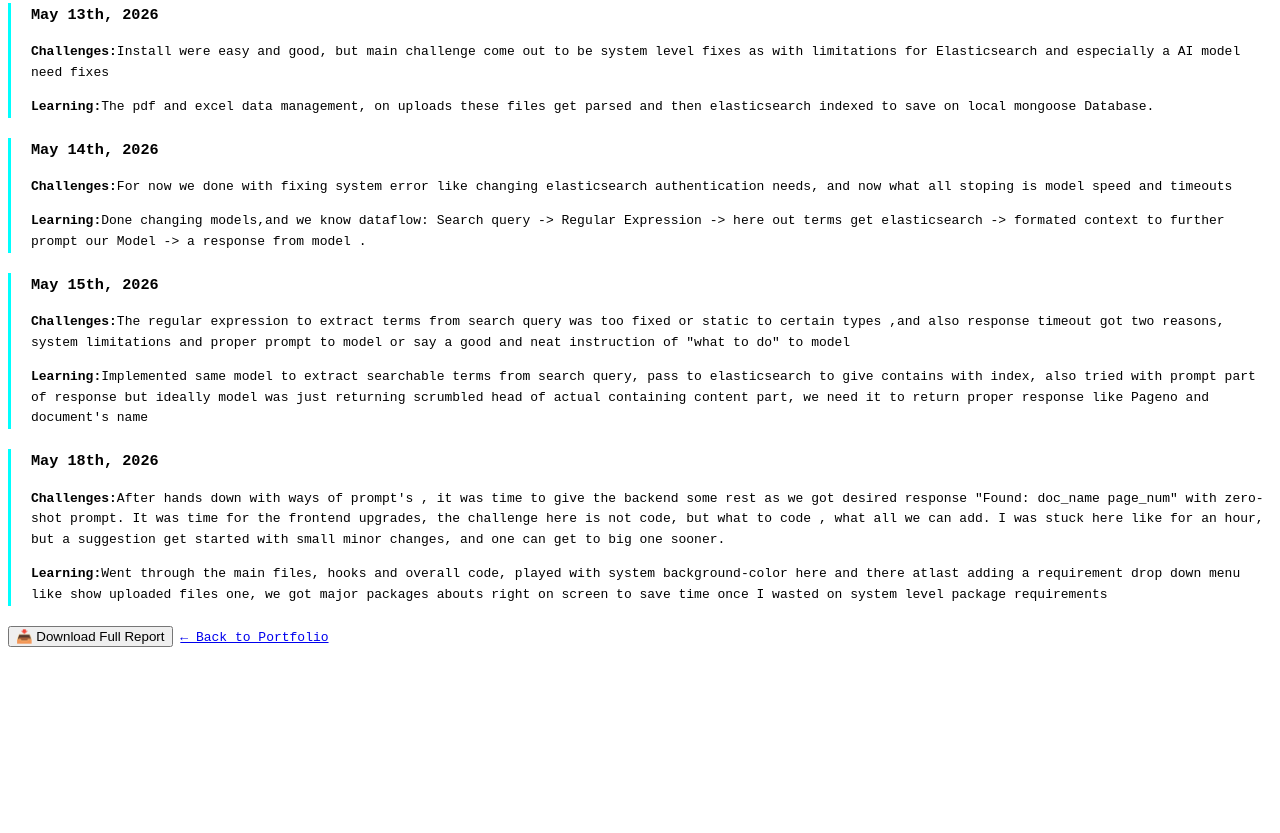
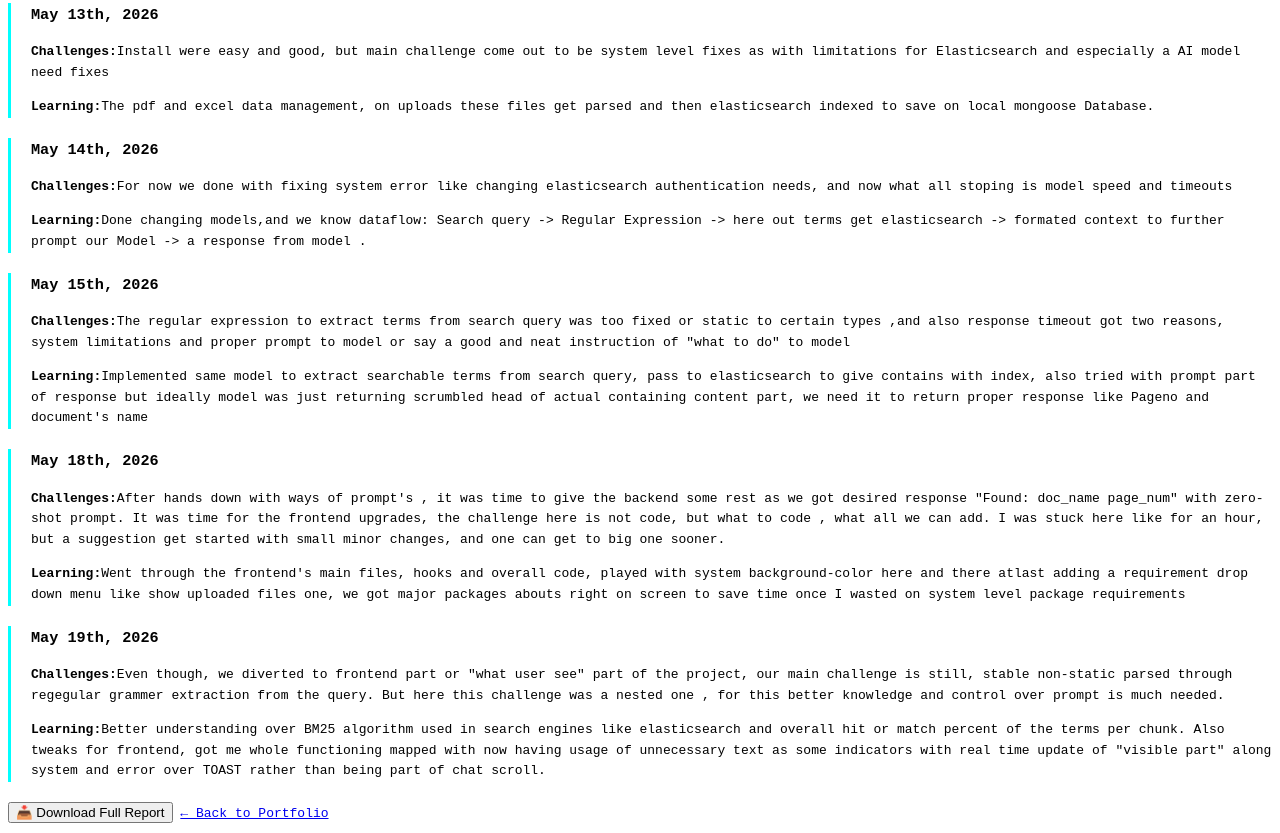
Before and after one commit to AdityaKcodes/portfolio, a plain HTML site: page intern-log.html in a window 1280 px wide. Shown: the part 444-1277 px from the top of the page. Before the commit the page ends 1100 px from the top, so only its background shows below. Drawn offline with Linux system fonts and the light colour scheme.

Commit message:
entry 19th May 2026

```diff
--- a/intern-log.html
+++ b/intern-log.html
@@ -61,11 +61,16 @@
    <div class="log-entry">
     <h3>May 18th, 2026</h3>
     <p><strong>Challenges:</strong>After hands down with ways of prompt's , it was time to give the backend some rest as we got desired response "Found: doc_name page_num" with zero-shot prompt. It was time for the frontend upgrades, the challenge here is not code, but what to code , what all we can add. I was stuck here like for an hour, but a suggestion get started with small minor changes, and one can get to big one sooner.</p>
-    <p><strong>Learning:</strong>Went through the main files, hooks and overall code, played with system background-color here and there atlast adding a requirement drop down menu like show uploaded files one, we got major packages abouts right on screen to save time once I wasted on system level package requirements</p>
+    <p><strong>Learning:</strong>Went through the frontend's main files, hooks and overall code, played with system background-color here and there atlast adding a requirement drop down menu like show uploaded files one, we got major packages abouts right on screen to save time once I wasted on system level package requirements</p>
+  </div>
+   <div class="log-entry">
+    <h3>May 19th, 2026</h3>
+    <p><strong>Challenges:</strong>Even though, we diverted to frontend part or "what user see" part of the project, our main challenge is still, stable non-static parsed through regegular grammer extraction from the query. But here this challenge was a nested one , for this better knowledge and control over prompt is much needed.</p>
+    <p><strong>Learning:</strong>Better understanding over BM25 algorithm used in search engines like elasticsearch and overall hit or match percent of the terms per chunk. Also tweaks for frontend, got me whole functioning mapped with now having usage of unnecessary text as some indicators with real time update of "visible part" along system and error over TOAST rather than being part of chat scroll.</p>
   </div>
 
   <button onclick="downloadReport()">📥 Download Full Report</button>
 
-  <a href="indext.html">← Back to Portfolio</a>
+  <a href="index.html">← Back to Portfolio</a>
 </body>
 </html>
```
